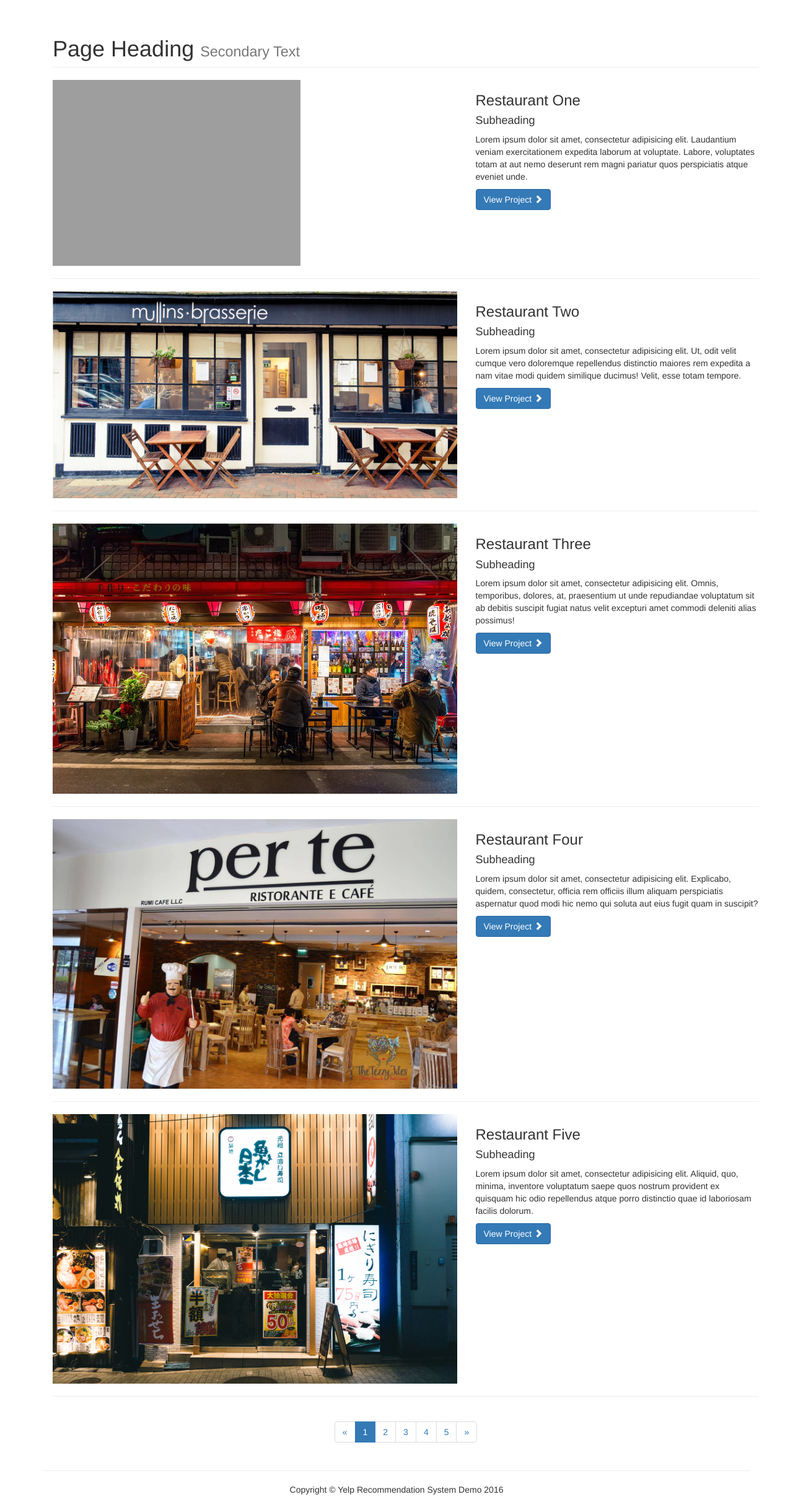
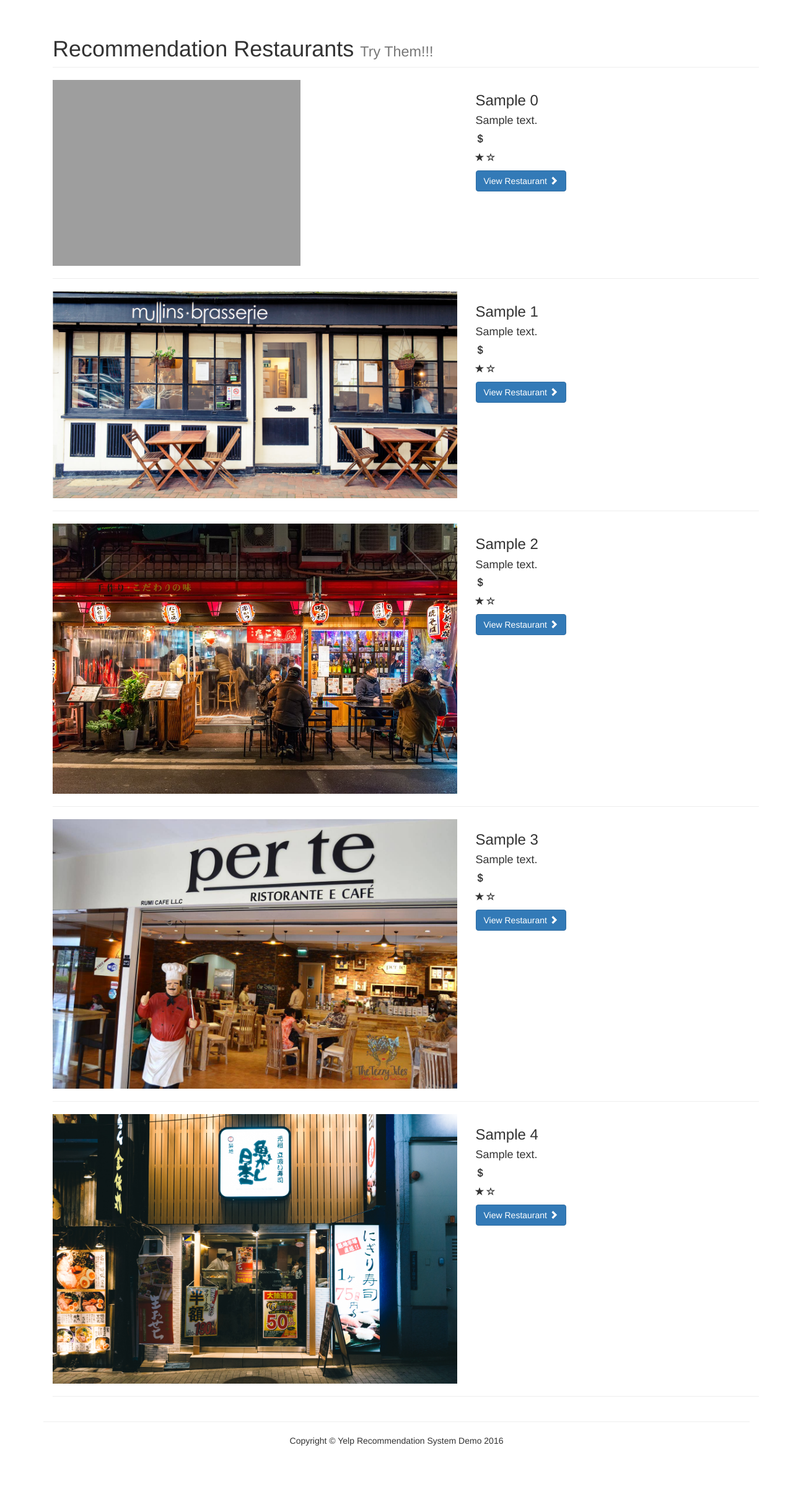
Before and after one commit to mingchen7/YelpChallenge, a Django app: template portal/demo/templates/demo/recommendation.html in a window 1280 px wide. Shown: the part 81-2505 px from the top of the page at 62% size. After the commit the page ends 2414 px from the top, so only its background shows below. Run offline with Django 3.2, Linux system fonts and the light colour scheme; the template is opened without the code that fills it: most values are stand-ins (such as "Sample title", 1, 10 or a date in 2020); some libraries are stand-ins or nearby versions; grey boxes are pictures that could not be loaded.

Commit message:
updated recommendation page

```diff
--- a/portal/demo/templates/demo/recommendation.html
+++ b/portal/demo/templates/demo/recommendation.html
@@ -12,8 +12,8 @@
         <!-- Page Heading -->
         <div class="row">
             <div class="col-lg-12">
-                <h1 class="page-header">Page Heading
-                    <small>Secondary Text</small>
+                <h1 class="page-header">Recommendation Restaurants
+                    <small>Try Them!!!</small>
                 </h1>
             </div>
         </div>
@@ -22,15 +22,26 @@
         <!-- Project One -->
         <div class="row">
             <div class="col-md-7">
-                <a href="#">
+                <a href="{% url 'demo:detail' 0 cust_id %}">
                     <img class="img-responsive" src="/static/img/outside/1.jpg" alt="">
                 </a>
             </div>
             <div class="col-md-5">
-                <h3>Restaurant One</h3>
-                <h4>Subheading</h4>
-                <p>Lorem ipsum dolor sit amet, consectetur adipisicing elit. Laudantium veniam exercitationem expedita laborum at voluptate. Labore, voluptates totam at aut nemo deserunt rem magni pariatur quos perspiciatis atque eveniet unde.</p>
-                <a class="btn btn-primary" href="#">View Project <span class="glyphicon glyphicon-chevron-right"></span></a>
+                <!--<h3>Restaurant One</h3>-->
+                <h3> {{0.name}}</h3>
+                <h4> {{0.address}}</h4>
+                {% for i in 0.price_list %}
+                        <span class="glyphicon glyphicon-usd" aria-hidden="true"></span>
+                {% endfor %}
+                <p></p>
+                {% for i in 0.stars_list %}
+                    <span class="glyphicon glyphicon-star" aria-hidden="true"></span>
+                {% endfor %}
+                {% for i in 0.empty_stars_list %}
+                    <span class="glyphicon glyphicon-star-empty" aria-hidden="true"></span>
+                {% endfor %}
+                <p></p>
+                <a class="btn btn-primary" href="#">View Restaurant <span class="glyphicon glyphicon-chevron-right"></span></a>
             </div>
         </div>
         <!-- /.row -->
@@ -40,15 +51,26 @@
         <!-- Project Two -->
         <div class="row">
             <div class="col-md-7">
-                <a href="#">
+                <a href="{% url 'demo:detail' 1 cust_id %}">
                     <img class="img-responsive" src="/static/img/outside/2.jpg" alt="">
                 </a>
             </div>
             <div class="col-md-5">
-                <h3>Restaurant Two</h3>
-                <h4>Subheading</h4>
-                <p>Lorem ipsum dolor sit amet, consectetur adipisicing elit. Ut, odit velit cumque vero doloremque repellendus distinctio maiores rem expedita a nam vitae modi quidem similique ducimus! Velit, esse totam tempore.</p>
-                <a class="btn btn-primary" href="#">View Project <span class="glyphicon glyphicon-chevron-right"></span></a>
+                <!--<h3>Restaurant Two</h3>-->
+                <h3> {{1.name}}</h3>
+                <h4> {{1.address}}</h4>
+                {% for i in 1.price_list %}
+                        <span class="glyphicon glyphicon-usd" aria-hidden="true"></span>
+                {% endfor %}
+                <p></p>
+                {% for i in 1.stars_list %}
+                    <span class="glyphicon glyphicon-star" aria-hidden="true"></span>
+                {% endfor %}
+                {% for i in 1.empty_stars_list %}
+                    <span class="glyphicon glyphicon-star-empty" aria-hidden="true"></span>
+                {% endfor %}
+                <p></p>
+                <a class="btn btn-primary" href="#">View Restaurant <span class="glyphicon glyphicon-chevron-right"></span></a>
             </div>
         </div>
         <!-- /.row -->
@@ -58,15 +80,27 @@
         <!-- Project Three -->
         <div class="row">
             <div class="col-md-7">
-                <a href="#">
+                <a href="{% url 'demo:detail' 2 cust_id %}">
                     <img class="img-responsive" src="/static/img/outside/3.jpg" alt="">
                 </a>
             </div>
             <div class="col-md-5">
-                <h3>Restaurant Three</h3>
-                <h4>Subheading</h4>
-                <p>Lorem ipsum dolor sit amet, consectetur adipisicing elit. Omnis, temporibus, dolores, at, praesentium ut unde repudiandae voluptatum sit ab debitis suscipit fugiat natus velit excepturi amet commodi deleniti alias possimus!</p>
-                <a class="btn btn-primary" href="#">View Project <span class="glyphicon glyphicon-chevron-right"></span></a>
+                <!--<h3>Restaurant Three</h3>-->
+                <h3> {{2.name}}</h3>
+                <h4> {{2.address}}</h4>
+                {% for i in 2.price_list %}
+                        <span class="glyphicon glyphicon-usd" aria-hidden="true"></span>
+                {% endfor %}
+                <p></p>
+                {% for i in 2.stars_list %}
+                    <span class="glyphicon glyphicon-star" aria-hidden="true"></span>
+                {% endfor %}
+                {% for i in 2.empty_stars_list %}
+                    <span class="glyphicon glyphicon-star-empty" aria-hidden="true"></span>
+                {% endfor %}
+
+                <p></p>
+                <a class="btn btn-primary" href="#">View Restaurant <span class="glyphicon glyphicon-chevron-right"></span></a>
             </div>
         </div>
         <!-- /.row -->
@@ -77,15 +111,27 @@
         <div class="row">
 
             <div class="col-md-7">
-                <a href="#">
+                <a href="{% url 'demo:detail' 3 cust_id %}">
                     <img class="img-responsive" src="/static/img/outside/4.jpg" alt="">
                 </a>
             </div>
             <div class="col-md-5">
-                <h3>Restaurant Four</h3>
-                <h4>Subheading</h4>
-                <p>Lorem ipsum dolor sit amet, consectetur adipisicing elit. Explicabo, quidem, consectetur, officia rem officiis illum aliquam perspiciatis aspernatur quod modi hic nemo qui soluta aut eius fugit quam in suscipit?</p>
-                <a class="btn btn-primary" href="#">View Project <span class="glyphicon glyphicon-chevron-right"></span></a>
+                <!--<h3>Restaurant Four</h3>-->
+                <h3> {{3.name}}</h3>
+                <h4> {{3.address}}</h4>
+                {% for i in 3.price_list %}
+                        <span class="glyphicon glyphicon-usd" aria-hidden="true"></span>
+                {% endfor %}
+                <p></p>
+                {% for i in 3.stars_list %}
+                    <span class="glyphicon glyphicon-star" aria-hidden="true"></span>
+                {% endfor %}
+                {% for i in 3.empty_stars_list %}
+                    <span class="glyphicon glyphicon-star-empty" aria-hidden="true"></span>
+                {% endfor %}
+
+                <p></p>
+                <a class="btn btn-primary" href="#">View Restaurant <span class="glyphicon glyphicon-chevron-right"></span></a>
             </div>
         </div>
         <!-- /.row -->
@@ -95,49 +141,32 @@
         <!-- Project Five -->
         <div class="row">
             <div class="col-md-7">
-                <a href="#">
+                <a href="{% url 'demo:detail' 4 cust_id %}">
                     <img class="img-responsive" src="/static/img/outside/5.jpg" alt="">
                 </a>
             </div>
             <div class="col-md-5">
-                <h3>Restaurant Five</h3>
-                <h4>Subheading</h4>
-                <p>Lorem ipsum dolor sit amet, consectetur adipisicing elit. Aliquid, quo, minima, inventore voluptatum saepe quos nostrum provident ex quisquam hic odio repellendus atque porro distinctio quae id laboriosam facilis dolorum.</p>
-                <a class="btn btn-primary" href="#">View Project <span class="glyphicon glyphicon-chevron-right"></span></a>
+                <!--<h3>Restaurant Five</h3>-->
+                <h3> {{4.name}}</h3>
+                <h4> {{4.address}}</h4>
+                {% for i in 4.price_list %}
+                        <span class="glyphicon glyphicon-usd" aria-hidden="true"></span>
+                {% endfor %}
+                <p></p>
+                {% for i in 4.stars_list %}
+                    <span class="glyphicon glyphicon-star" aria-hidden="true"></span>
+                {% endfor %}
+                {% for i in 4.empty_stars_list %}
+                    <span class="glyphicon glyphicon-star-empty" aria-hidden="true"></span>
+                {% endfor %}
+
+                <p></p>
+                <a class="btn btn-primary" href="#">View Restaurant <span class="glyphicon glyphicon-chevron-right"></span></a>
             </div>
         </div>
         <!-- /.row -->
 
         <hr>
 
-        <!-- Pagination -->
-        <div class="row text-center">
-            <div class="col-lg-12">
-                <ul class="pagination">
-                    <li>
-                        <a href="#">&laquo;</a>
-                    </li>
-                    <li class="active">
-                        <a href="#">1</a>
-                    </li>
-                    <li>
-                        <a href="#">2</a>
-                    </li>
-                    <li>
-                        <a href="#">3</a>
-                    </li>
-                    <li>
-                        <a href="#">4</a>
-                    </li>
-                    <li>
-                        <a href="#">5</a>
-                    </li>
-                    <li>
-                        <a href="#">&raquo;</a>
-                    </li>
-                </ul>
-            </div>
-        </div>
-        <!-- /.row -->
 
 {% endblock %}
```
Also changed, not shown: algorithm/model_training.py (+32 -19 lines), portal/demo/views.py (+49 -8 lines), portal/db.sqlite3.
